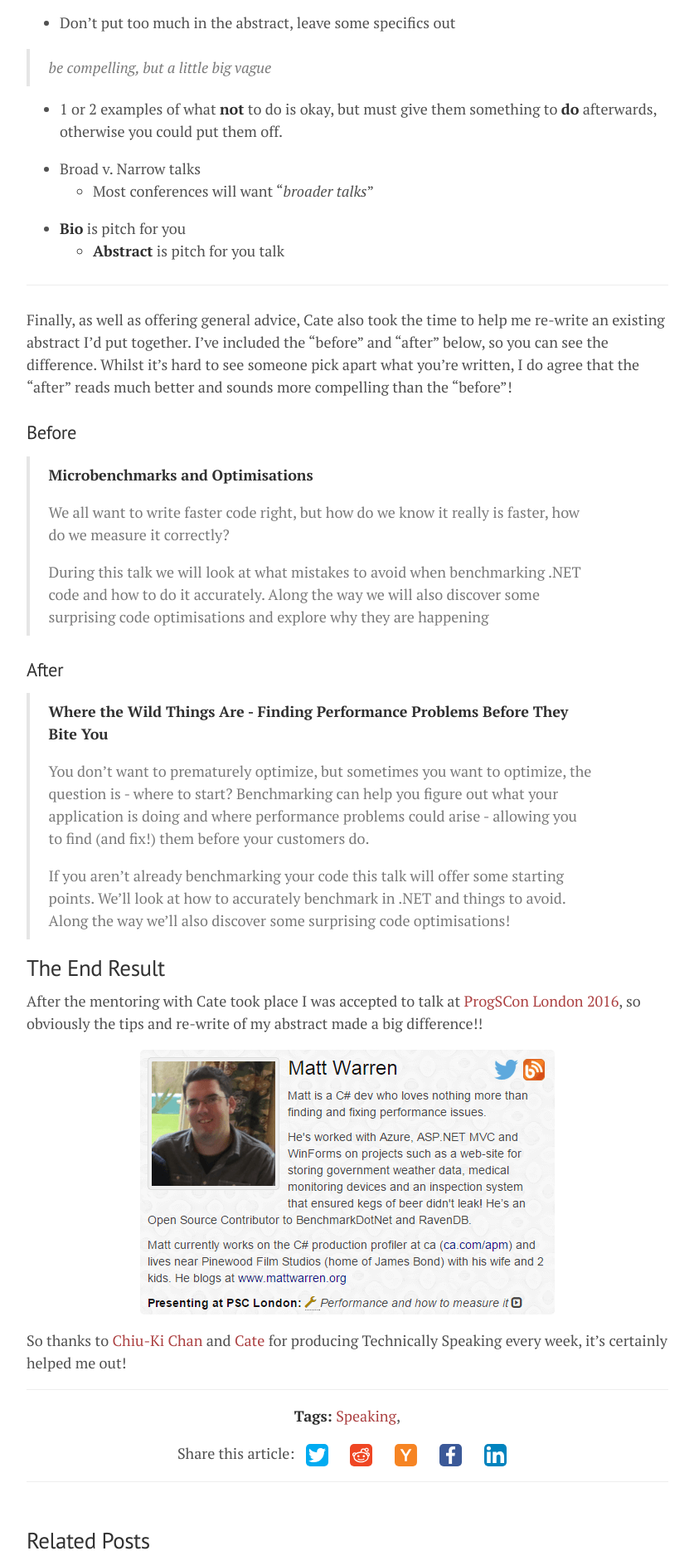
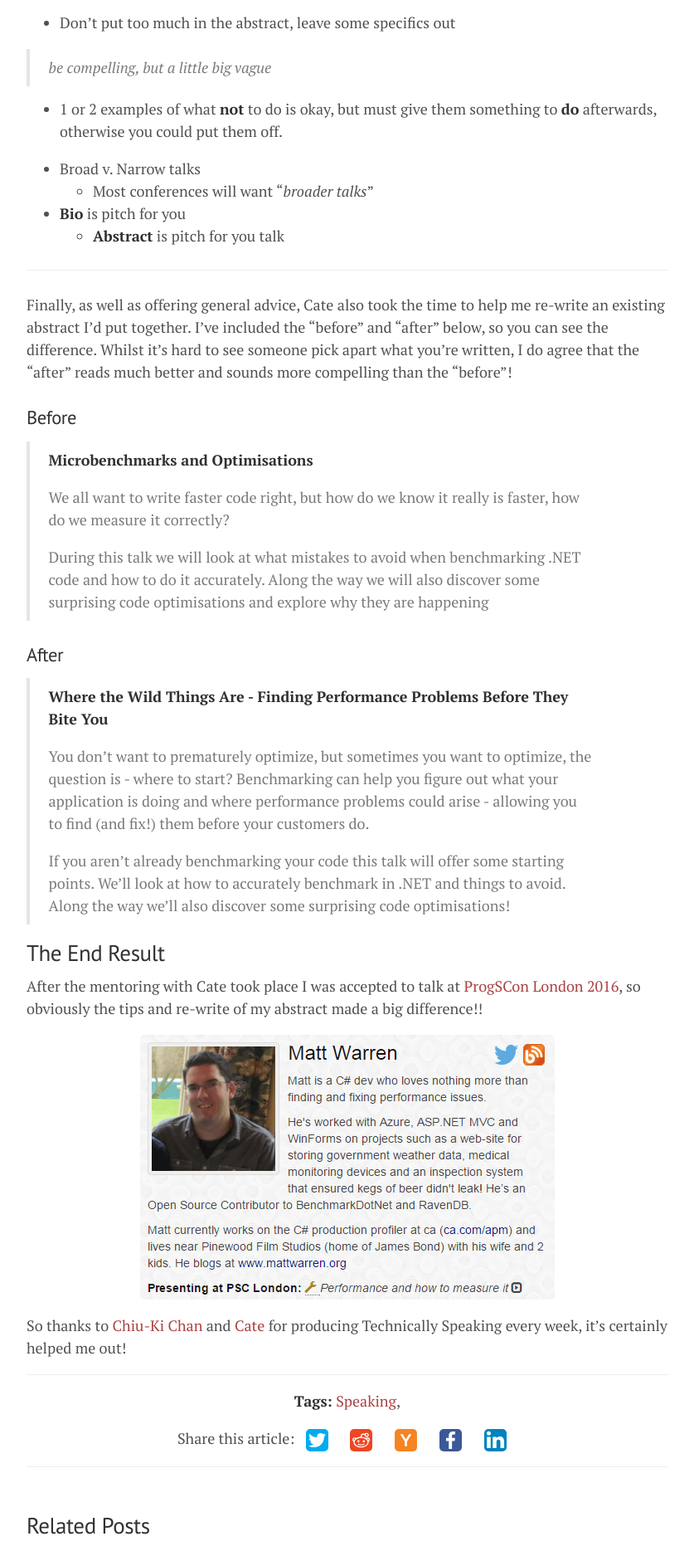
Before and after one commit to mattwarren/mattwarren.github.io, a Jekyll site: the page built from _posts/2016-02-15-technically-speaking-anniversary-mentoring.md, in a window 1280 px wide. Shown: the part 1393-3262 px from the top of the page at 83% size, without its empty margins (221-1058 px from the left). Built offline with Jekyll 4.4.1, drawn with Linux system fonts in a browser that asks for light colours; nearby versions of some CDN libraries; comment, search, counter and statistics services are not loaded.

Commit message:
Style fixes to lists (ul, ol and dl)

```diff
--- a/_includes/poole.css
+++ b/_includes/poole.css
@@ -117,7 +117,7 @@ strong {
 /* Lists */
 ul, ol, dl {
   margin-top: 0;
-  margin-bottom: 1rem;
+  /*margin-bottom: 1rem;*/
 }
 
 dt {
```
